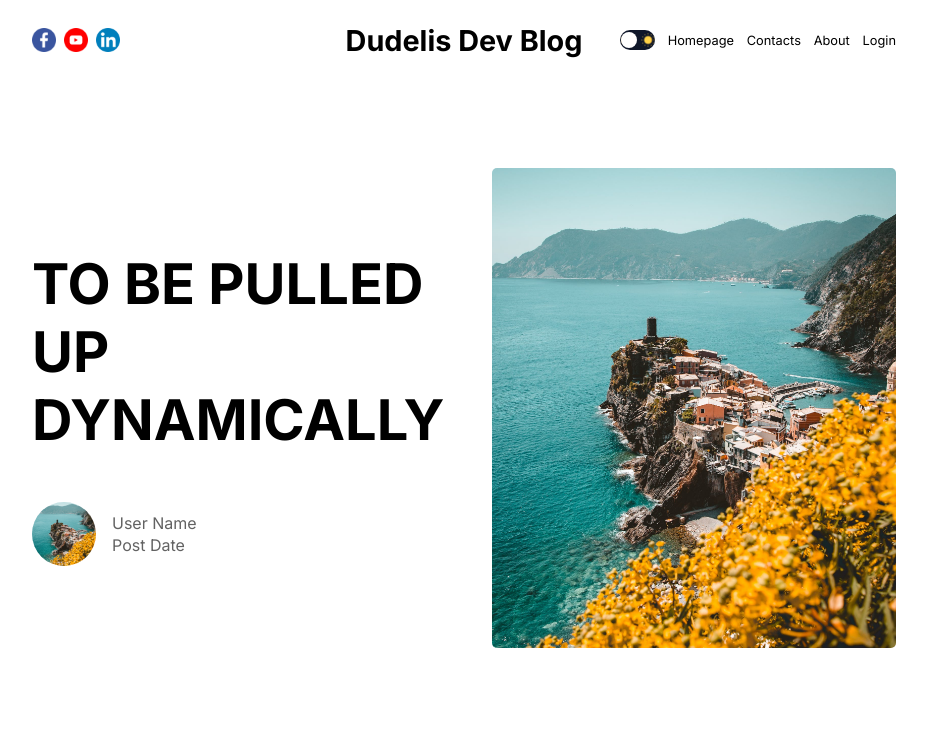
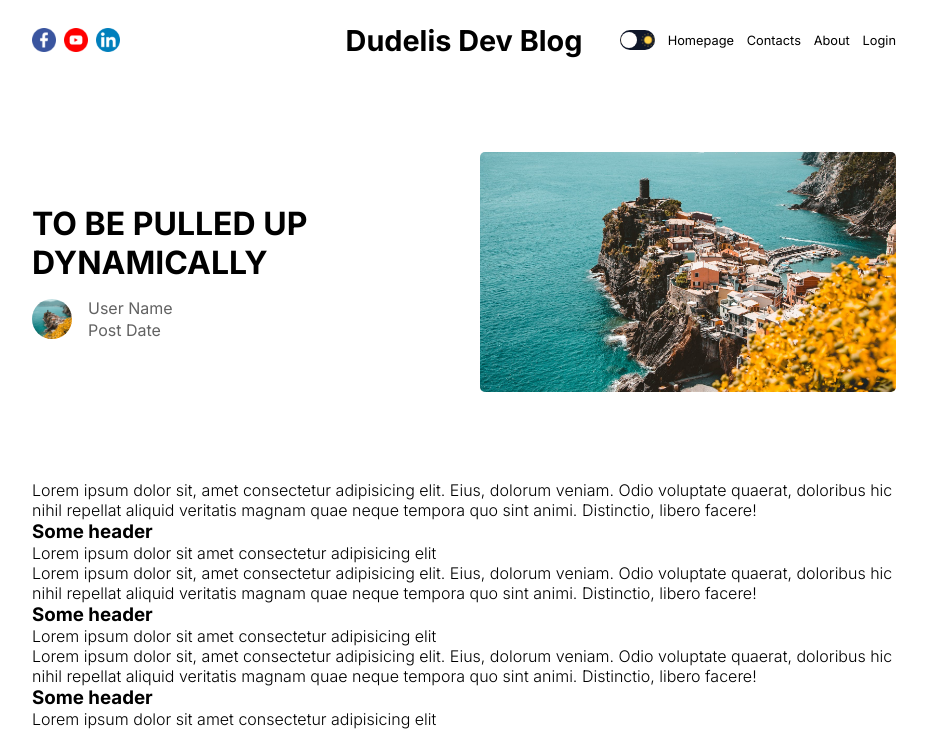
Before and after one commit to dudelis/next-js-blog, a Next.js app: page /About in a window 1280 px wide. Shown: the top 731 px of the page, without its empty margins (176-1103 px from the left). Built offline with nearby package versions, Linux system fonts and the light colour scheme.

Commit message:
finalizes the template for the blog page

```diff
--- a/src/app/[slug]/singlePage.module.css
+++ b/src/app/[slug]/singlePage.module.css
@@ -68,3 +68,64 @@
 .rightMenu{
   flex: 2;
 }
+
+@media screen and (max-width: 1536px) {
+  .container {
+    gap: 1rem;
+  }
+  .infoContainer {
+    gap: 1rem;
+  }
+  .textContainer {
+    gap: 1rem;
+  }
+  .title {
+    font-size: 2.5rem;
+  }
+  .userImageContainer {
+    height: 3rem;
+    width: 3rem;
+  }
+  .userTextContainer {
+    gap: 0.1rem;
+  }
+  .imageContainer {
+    height: 20rem;
+  }
+  .description {
+    font-size: 1rem;
+  }
+}
+
+@media screen and (max-width: 1280px) {
+  .title {
+    font-size: 2rem;
+  }
+  .infoContainer {
+    gap: 2rem;
+    flex-wrap: wrap;
+  }
+  .userImageContainer {
+    height: 2.5rem;
+    width: 2.5rem;
+  }
+  .imageContainer {
+    height: 15rem;
+  }
+  .description {
+    font-size: 1rem;
+  }
+  .rightMenu {
+    display: none;
+  }
+}
+
+@media screen and (max-width: 1024px) {
+  .infoContainer {
+    gap: 2rem;
+    flex-wrap: wrap;
+  }
+  .imageContainer {
+    min-width: 300px;
+  }
+}
--- a/src/components/Comments/comments.module.css
+++ b/src/components/Comments/comments.module.css
@@ -65,8 +65,11 @@
 }
 .userTextContainer{
   display: flex;
-  gap: 0.1rem;
+  gap: 0.3rem;
   flex-direction: column;
   color: var(--softTextColor);
   font-size: 0.8rem;
 }
+.userName{
+  font-weight: 500;
+}
```
